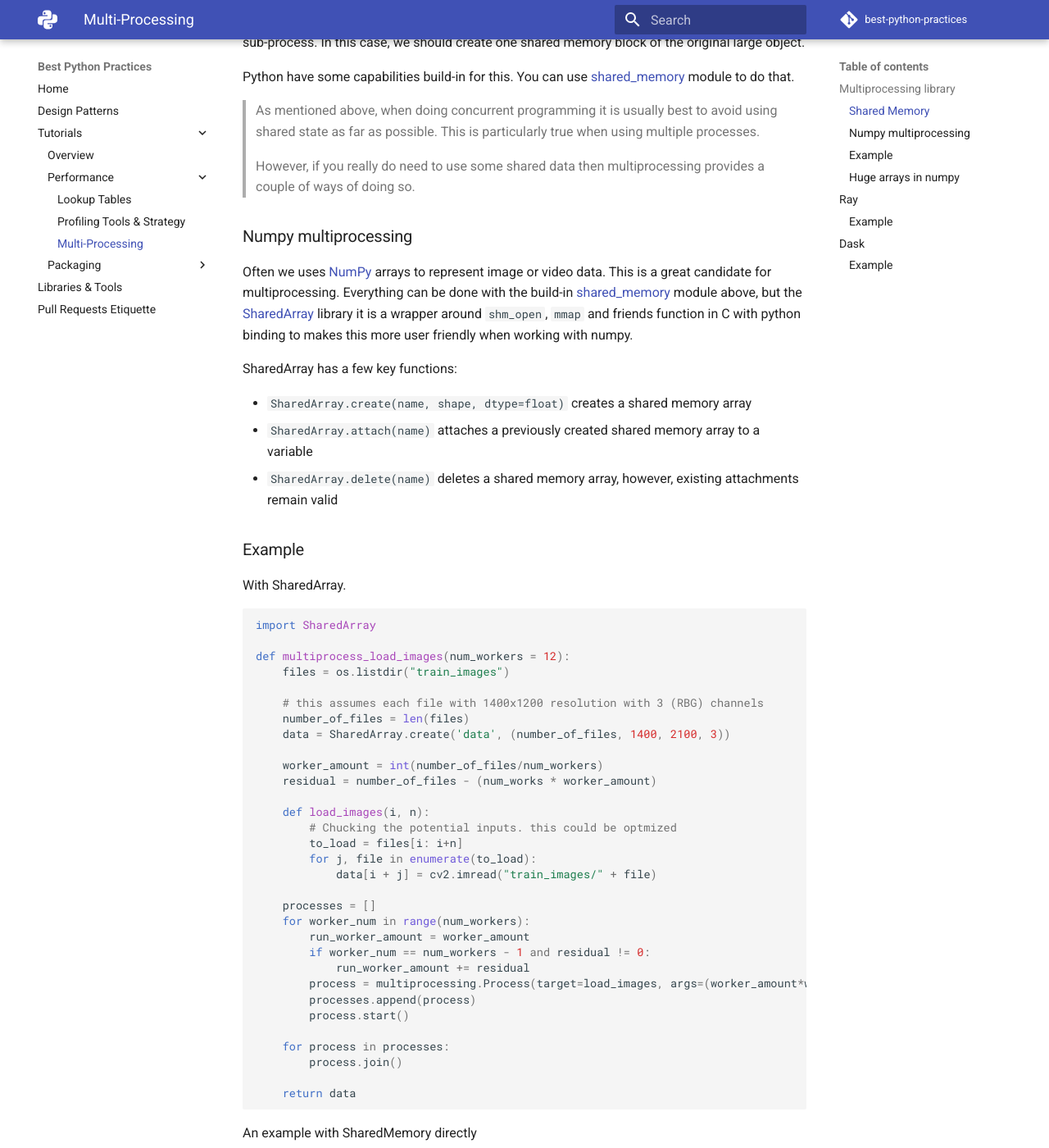
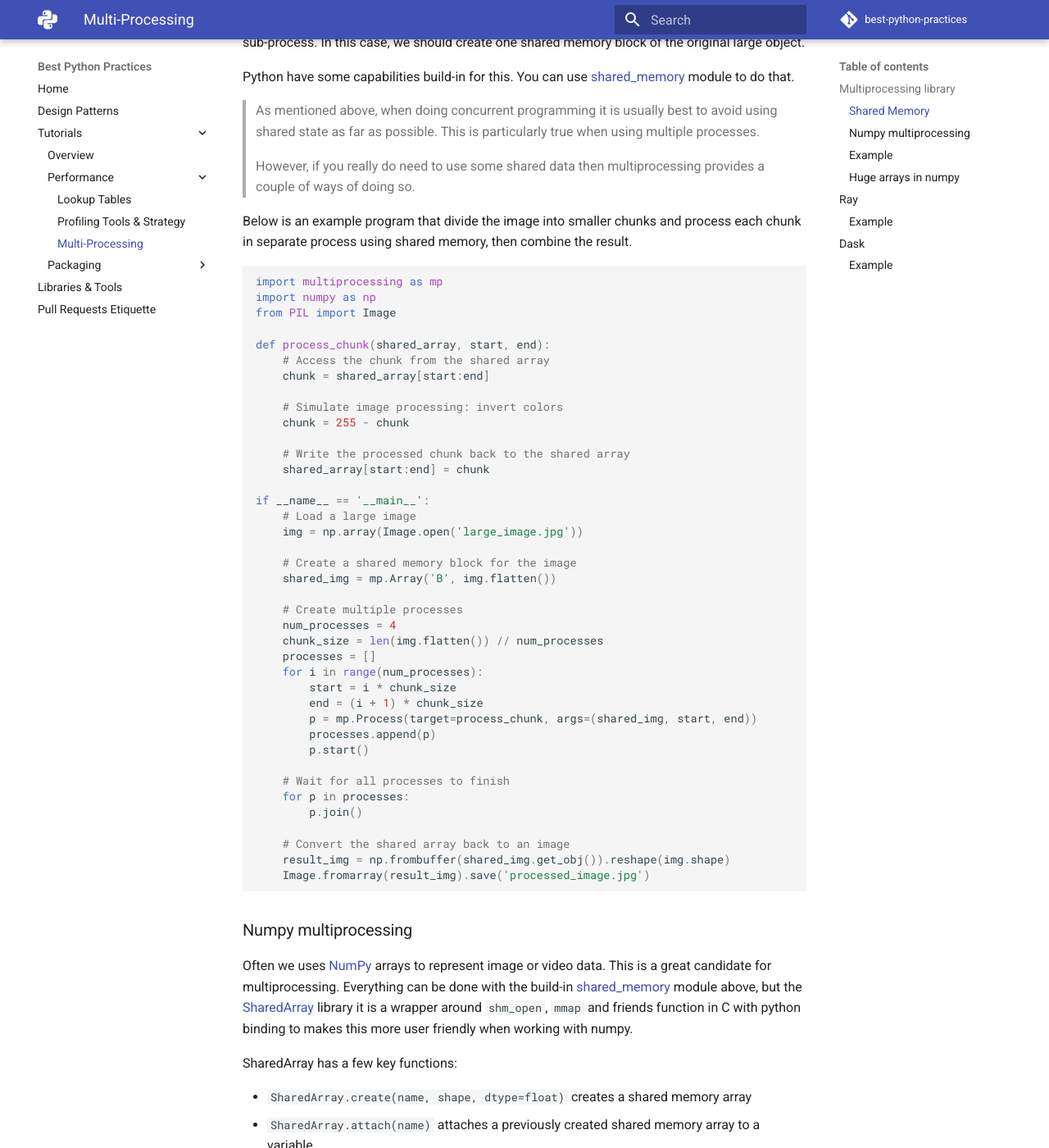
Before and after one commit to felixgao/python-best-practices, an MkDocs documentation site: the page built from docs/tutorials/performance/multiprocessing.md, in a window 1280 px wide and 1400 px high, scrolled down 906 px. Shown: the whole window at 82% size. Built offline with MkDocs 1.6.1 and Material for MkDocs 9.7.7, drawn with Linux system fonts in a browser that asks for light colours; emoji names are drawn with the system emoji font; comment, search, counter and statistics services are not loaded; some of the changed text lies outside the part shown.

Commit message:
update multiprocessing

````diff
--- a/docs/tutorials/performance/multiprocessing.md
+++ b/docs/tutorials/performance/multiprocessing.md
@@ -13,7 +13,7 @@
 
 # Multi-Processing
 
-Due to the infamous python GIL, when you need more CPU power to crunch some data, multi-processing is the way to go.   Python has a built-in multiprocessing library that make this feature avaiable out of the box.
+Due to the infamous python GIL (Python 3.13 have flags to disable it in experiment), when you need more CPU power to crunch some data, multi-processing is the way to go.   Python has a built-in multiprocessing library that make this feature avaiable out of the box.
 
 ## Multiprocessing library
 
@@ -39,6 +39,50 @@
 > As mentioned above, when doing concurrent programming it is usually best to avoid using shared state as far as possible. This is particularly true when using multiple processes.
 >
 > However, if you really do need to use some shared data then multiprocessing provides a couple of ways of doing so.
+
+Below is an example program that divide the image into smaller chunks and process each chunk in separate process using shared memory, then combine the result.
+
+```python
+import multiprocessing as mp
+import numpy as np
+from PIL import Image
+
+def process_chunk(shared_array, start, end):
+    # Access the chunk from the shared array
+    chunk = shared_array[start:end]
+
+    # Simulate image processing: invert colors
+    chunk = 255 - chunk
+
+    # Write the processed chunk back to the shared array
+    shared_array[start:end] = chunk
+
+if __name__ == '__main__':
+    # Load a large image
+    img = np.array(Image.open('large_image.jpg'))
+
+    # Create a shared memory block for the image
+    shared_img = mp.Array('B', img.flatten())
+
+    # Create multiple processes
+    num_processes = 4
+    chunk_size = len(img.flatten()) // num_processes
+    processes = []
+    for i in range(num_processes):
+        start = i * chunk_size
+        end = (i + 1) * chunk_size
+        p = mp.Process(target=process_chunk, args=(shared_img, start, end))
+        processes.append(p)
+        p.start()
+
+    # Wait for all processes to finish
+    for p in processes:
+        p.join()
+
+    # Convert the shared array back to an image
+    result_img = np.frombuffer(shared_img.get_obj()).reshape(img.shape)
+    Image.fromarray(result_img).save('processed_image.jpg')
+```
 
 
 ### Numpy multiprocessing
````
